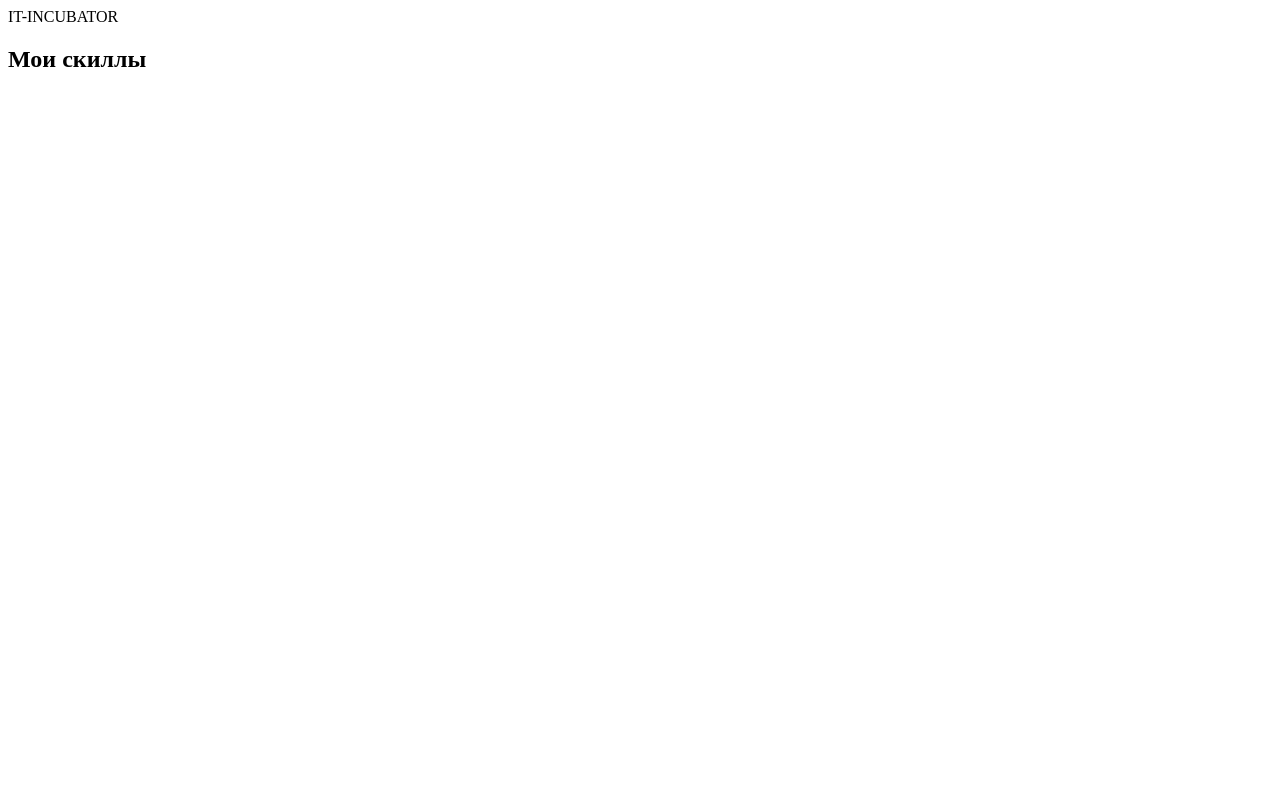
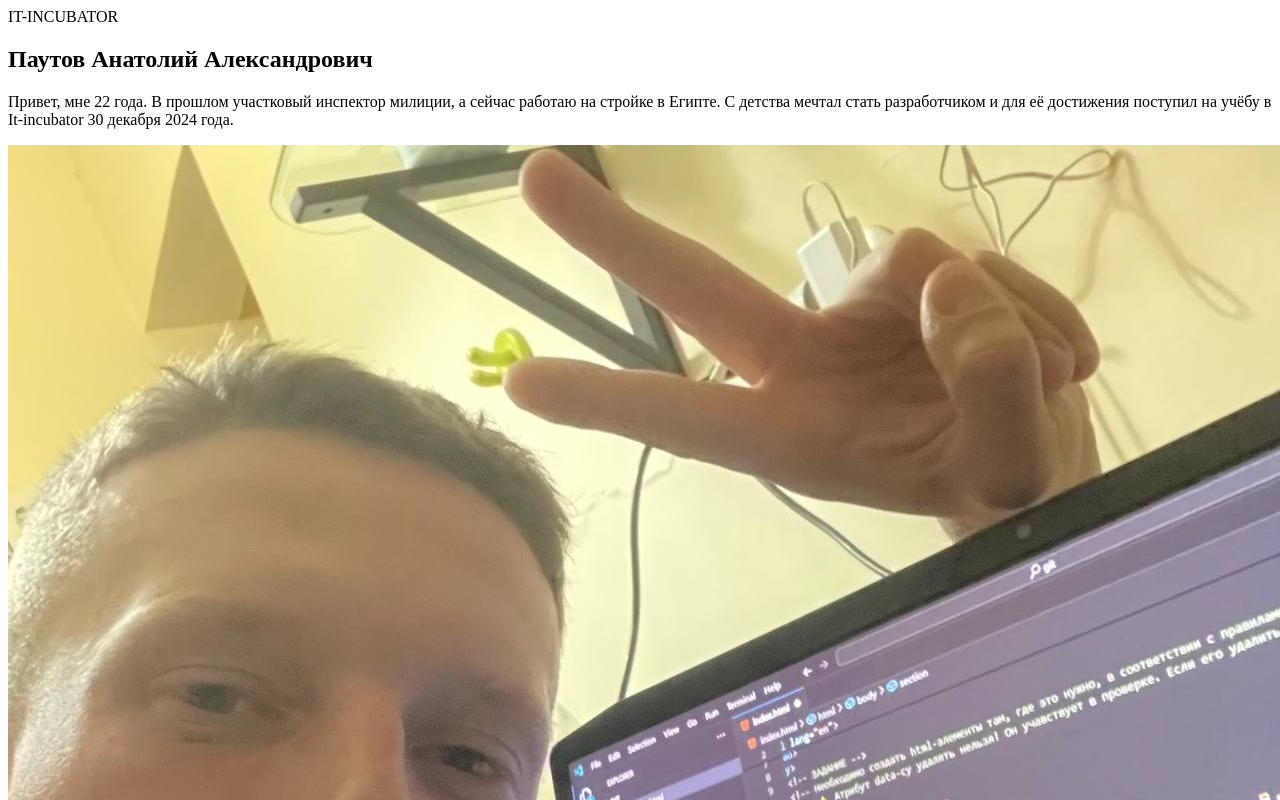
Before and after one commit to AnatolyPautovDev/Homework-1week, a plain HTML site: page index.html in a window 1280 px wide. Shown: the top 800 px of the page. Drawn offline with Linux system fonts and the light colour scheme.

Commit message:
complete task-1

```diff
--- a/index.html
+++ b/index.html
@@ -1,5 +1,5 @@
 <!DOCTYPE html>
-<html lang="en">
+<html lang="ru">
 <head>
     <meta charset="UTF-8">
     <meta name="viewport" content="width=device-width, initial-scale=1.0">
@@ -16,10 +16,12 @@
 
     <section data-cy="hw1-section-main-pre">
         <!-- 1) В этом разделе создай 3 дочерних элемента: -->
-
         <!-- a) Заголовок первого уровня со своим ФИО -->
+        <h1>Паутов Анатолий Александрович</h1>
         <!-- b) Несколько строк о себе: где учишься или работаешь, хобби, увлечения. Используй тег для абзаца. Длина строки должна быть больше 50-ти симвов (пробелы и др знаки припинания тоже считаются символом) -->
+        <p>Привет, мне 22 года. В прошлом участковый инспектор милиции, а сейчас работаю на стройке в Египте. С детства мечтал стать разработчиком и для её достижения поступил на учёбу в It-incubator 30 декабря 2024 года.</p>
         <!-- c) Фото (или любую картинку из интернета). Не забудь добавить описание на случай, если изображение не загрузится -->
+        <img src="assets/images/new-year.jpg" alt="Новогоднее селфи">
     </section>
 
     <section data-cy="hw1-section-about-pre">
```
Also changed, not shown: assets/images/new-year.jpg (added).
